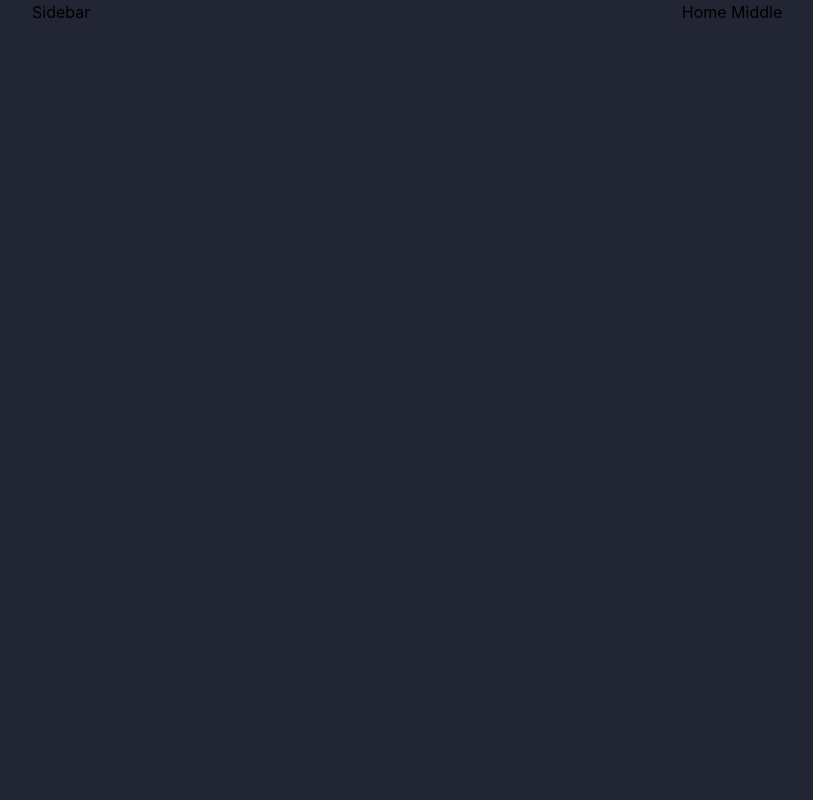
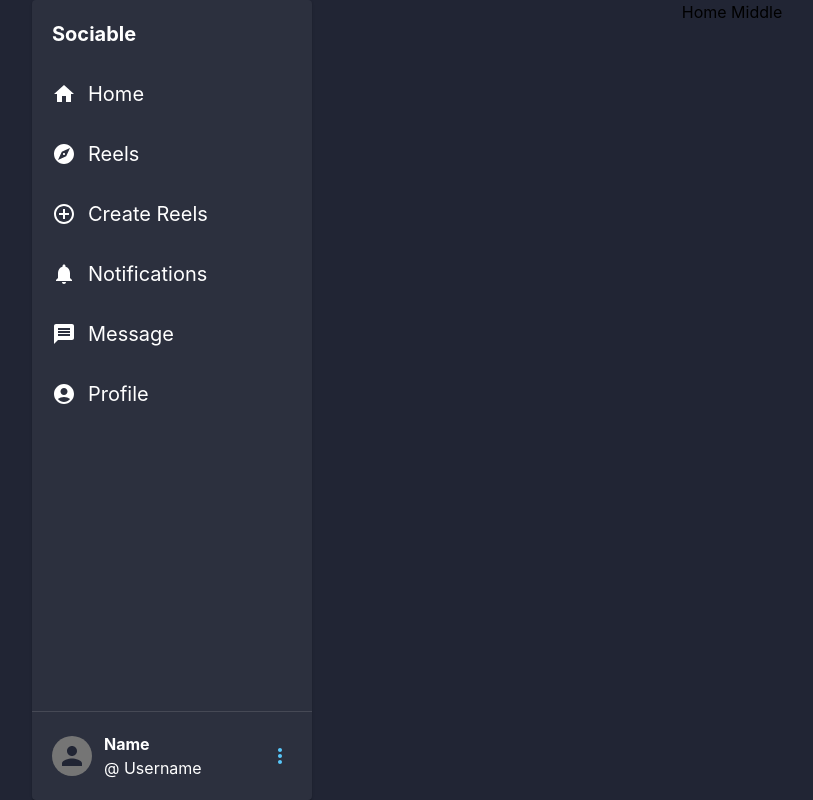
Before and after one commit to dev4hk/Sociable, a React (Create React App) app in the folder frontend/: page /home/profile in a window 1280 px wide. Shown: the whole page, without its empty margins (48-861 px from the left). Built offline with nearby package versions, Linux system fonts and the light colour scheme; the HTML template or start-up script is replaced by a standard one.

Commit message:
Frontend - added side navbar ui

```diff
--- /dev/null
+++ b/frontend/src/components/sidenav/SideNav.tsx
@@ -0,0 +1,96 @@
+import { Avatar, Button, Card, Divider, Menu, MenuItem } from "@mui/material";
+import React, { useState } from "react";
+import { useNavigate } from "react-router-dom";
+import HomeIcon from "@mui/icons-material/Home";
+import ExploreIcon from "@mui/icons-material/Explore";
+import ControlPointIcon from "@mui/icons-material/ControlPoint";
+import NotificationsIcon from "@mui/icons-material/Notifications";
+import MessageIcon from "@mui/icons-material/Message";
+import MoreVertIcon from "@mui/icons-material/MoreVert";
+import AccountCircleIcon from "@mui/icons-material/AccountCircle";
+
+const navigationMenu = [
+  { title: "Home", icon: <HomeIcon />, path: "/home" },
+  { title: "Reels", icon: <ExploreIcon />, path: "/home/reels" },
+  {
+    title: "Create Reels",
+    icon: <ControlPointIcon />,
+    path: "/home/create-reels",
+  },
+  { title: "Notifications", icon: <NotificationsIcon />, path: "/home" },
+  { title: "Message", icon: <MessageIcon />, path: "/home/message" },
+  { title: "Profile", icon: <AccountCircleIcon />, path: "/home/profile" },
+];
+
+const SideNav = () => {
+  const [anchorEl, setAnchorEl] = useState(null);
+  const open = Boolean(anchorEl);
+  const navigate = useNavigate();
+  const handleOpen = (event: any) => {
+    setAnchorEl(event.currentTarget);
+  };
+  const handleClose = () => {
+    setAnchorEl(null);
+  };
+  const handleNavigate = (item: any) => {};
+
+  return (
+    <Card className="card h-screen flex flex-col justify-between py-5">
+      <div className="space-y-8 pl-5">
+        <div>
+          <span className="logo font-bold text-xl">Sociable</span>
+        </div>
+        <div className="space-y-8">
+          {navigationMenu.map((item, index) => (
+            <div
+              key={index}
+              className="flex space-x-3 items-center cursor-pointer"
+              onClick={() => handleNavigate(item)}
+            >
+              {item.icon}
+              <p className="text-xl">{item.title}</p>
+            </div>
+          ))}
+        </div>
+      </div>
+      <div>
+        <Divider />
+        <div className="pl-5 flex items-center justify-between pt-5">
+          <div className="flex items-center space-x-3">
+            <Avatar />
+            <div>
+              <p className="font-bold">Name</p>
+              <p className="opacity079">@ Username</p>
+            </div>
+          </div>
+          <div>
+            <Button
+              id="basic-button"
+              aria-controls={open ? "basic-menu" : undefined}
+              aria-haspopup="true"
+              aria-expanded={open ? "true" : undefined}
+              onClick={handleOpen}
+            >
+              <MoreVertIcon />
+            </Button>
+            <Menu
+              id="basic-menu"
+              anchorEl={anchorEl}
+              open={open}
+              onClose={handleClose}
+              MenuListProps={{
+                "aria-labelledby": "basic-button",
+              }}
+            >
+              <MenuItem onClick={handleClose}>Profile</MenuItem>
+              <MenuItem onClick={handleClose}>My account</MenuItem>
+              <MenuItem onClick={handleClose}>Logout</MenuItem>
+            </Menu>
+          </div>
+        </div>
+      </div>
+    </Card>
+  );
+};
+
+export default SideNav;
--- a/frontend/src/pages/home/HomePage.tsx
+++ b/frontend/src/pages/home/HomePage.tsx
@@ -1,6 +1,7 @@
 import { Grid } from "@mui/material";
 import React from "react";
 import { useLocation } from "react-router-dom";
+import SideNav from "../../components/sidenav/SideNav";
 
 const HomePage = () => {
   const location = useLocation();
@@ -8,7 +9,9 @@ const HomePage = () => {
     <div className="px-20">
       <Grid container spacing={0}>
         <Grid item xs={0} lg={3}>
-          <div className="sticky top-0">Sidebar</div>
+          <div className="sticky top-0">
+            <SideNav />
+          </div>
         </Grid>
         <Grid
           item
```
